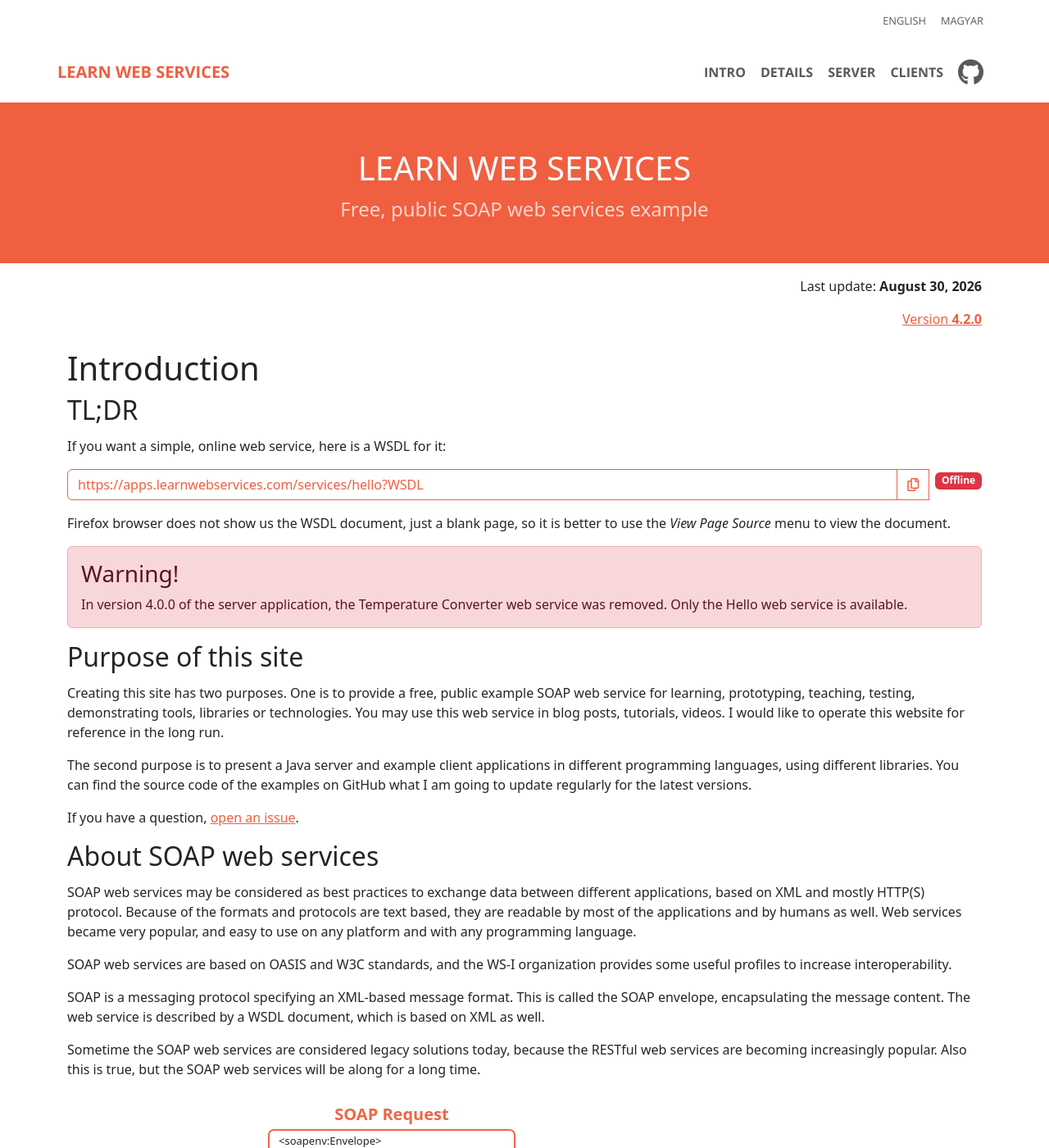
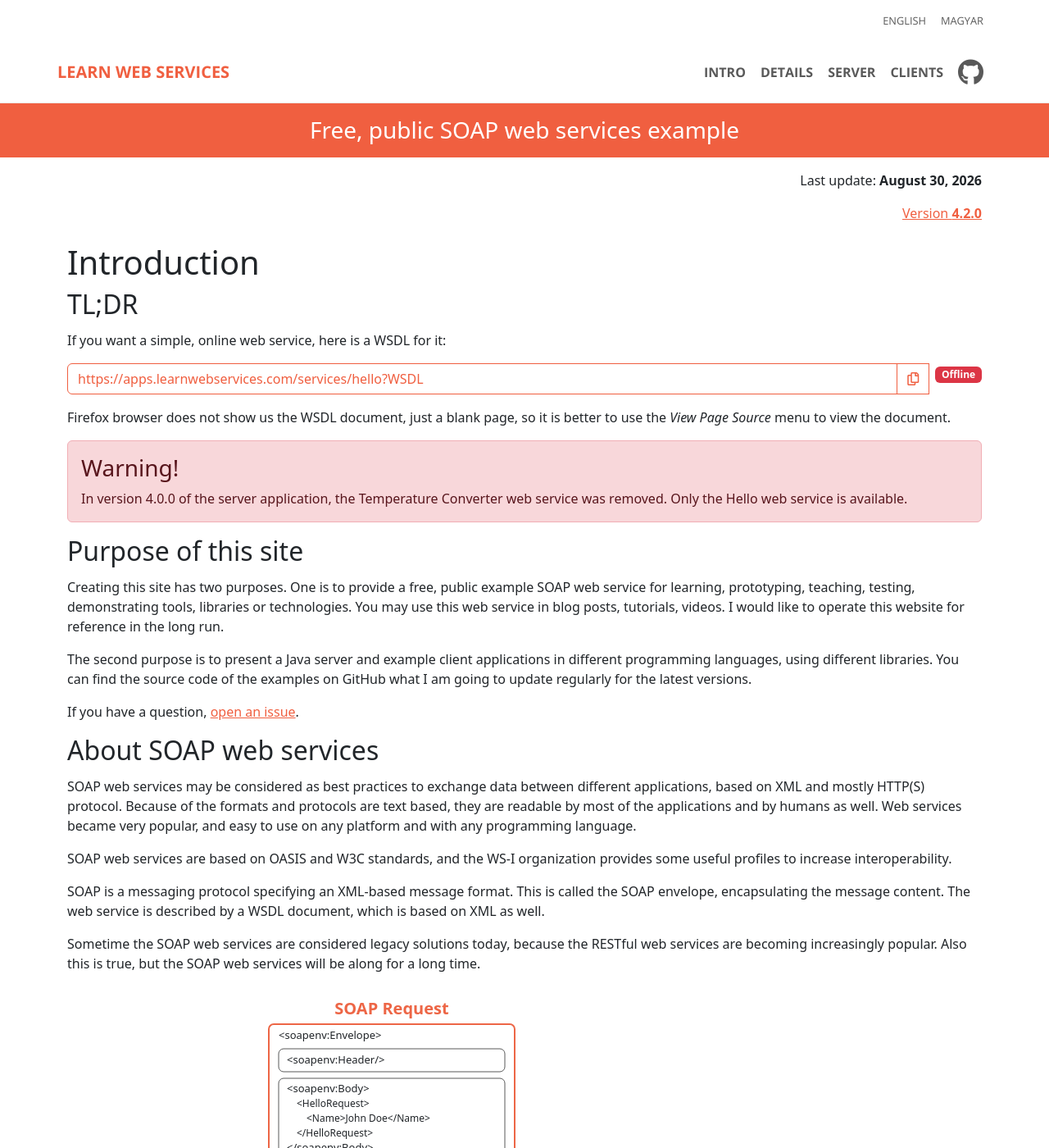
Before and after one commit to vicziani/learnwebservices, a Jekyll site: the page built from docs/index.md, in a window 1280 px wide and 1400 px high. Shown: the whole window at 82% size. Built offline with Jekyll 4.4.1, drawn with Linux system fonts in a browser that asks for light colours; nearby versions of some CDN libraries; comment, search, counter and statistics services are not loaded.

Commit message:
Sticky menu and slimmer hero
Make the menu sticky with a faint divider, and keep anchor targets and
the WSDL diagram clear of it. Close the mobile menu before navigating.
Reduce the hero to a single title, and change the brand color on hover.

Co-Authored-By: Claude Opus 5.5 <noreply@anthropic.com>

```diff
--- a/docs/_includes/header.html
+++ b/docs/_includes/header.html
@@ -1,8 +1,5 @@
 <header>
   <div class="container">
-    <h1>Learn web services</h1>
-    <p>
-      Free, public SOAP web services example
-    </p>
+    <h1>Free, public SOAP web services example</h1>
   </div>
 </header>
--- a/docs/_layouts/default-hu.html
+++ b/docs/_layouts/default-hu.html
@@ -11,7 +11,9 @@
 
     {% include lang.html %}
 
-    {% include hu/nav.html %}
+    <div class="navbar-sticky sticky-top">
+      {% include hu/nav.html %}
+    </div>
 
     {% include hu/header.html %}
 
--- a/docs/_layouts/default.html
+++ b/docs/_layouts/default.html
@@ -11,7 +11,9 @@
 
     {% include lang.html %}
 
-    {% include nav.html %}
+    <div class="navbar-sticky sticky-top">
+      {% include nav.html %}
+    </div>
 
     {% include header.html %}
 
--- a/docs/assets/css/learnwebservices.css
+++ b/docs/assets/css/learnwebservices.css
@@ -4,7 +4,18 @@
   --lws-color-hover: #000000A6;
   --lws-color-background: #ffffff;
   --lws-color-background-highlight: #fafafa;
+  --lws-color-divider: #00000012;
+  --lws-navbar-height: 4.75rem;
+}
 
+/* Keeps anchor targets from ending up behind the sticky menu. */
+html {
+  scroll-padding-top: var(--lws-navbar-height);
+}
+
+.navbar-sticky {
+  background-color: var(--lws-color-background);
+  border-bottom: 1px solid var(--lws-color-divider);
 }
 
 .navbar .nav-link:hover {
@@ -39,10 +50,11 @@
   font-weight: 700;
   color: var(--lws-color-primary);
   font-family: 'Open Sans','Helvetica Neue',Arial,sans-serif;
+  transition: color .15s ease-in-out;
 }
 
 .navbar-light .navbar-brand:hover {
-  color: var(--lws-color-primary);
+  color: var(--lws-color-hover);
 }
 
 
@@ -117,23 +129,19 @@ a:focus-visible {
 
 header {
   background-color: var(--lws-color-primary);
-  padding-top: 2rem;
-  padding-bottom: 2rem;
+  padding-top: 1rem;
+  padding-bottom: 1rem;
   color: var(--lws-color-background);
   text-align: center;
 }
 
-header h1 {
-  text-transform: uppercase;
+header .container h1 {
+  margin: 0;
+  font-size: 1.75rem;
 }
 
 header hr {
   border-color: var(--lws-color-background);
-}
-
-header p {
-  color: var(--lws-color-glow);
-  font-size: 1.5rem;
 }
 
 header a {
@@ -308,7 +316,7 @@ footer {
 @media(min-width: 992px) {
   .wsdl-diagram {
     position: sticky;
-    top: 1rem;
+    top: calc(var(--lws-navbar-height) + 1rem);
   }
 }
 
--- a/docs/assets/js/learnwebservices.js
+++ b/docs/assets/js/learnwebservices.js
@@ -5,6 +5,25 @@ window.onload = function() {
   registerOnSubmit();
   checkServerStatus();
   registerTabAnchorSync();
+  registerNavbarCollapse();
+}
+
+// The sticky menu would otherwise stay open on small screens, covering the section just navigated to.
+// Navigation waits for the menu to close, because the position of the target changes while it collapses.
+function registerNavbarCollapse() {
+  const menu = document.querySelector(".navbar-sticky .navbar-collapse");
+  menu.querySelectorAll('a.nav-link[href^="#"]').forEach(function(link) {
+    link.addEventListener("click", function(event) {
+      if (!menu.classList.contains("show")) {
+        return;
+      }
+      event.preventDefault();
+      menu.addEventListener("hidden.bs.collapse", function() {
+        link.click();
+      }, { once: true });
+      bootstrap.Collapse.getOrCreateInstance(menu).hide();
+    });
+  });
 }
 
 function registerWsdlExplorer() {
```
Also changed, not shown: docs/_includes/hu/header.html (+1 -6 lines).
